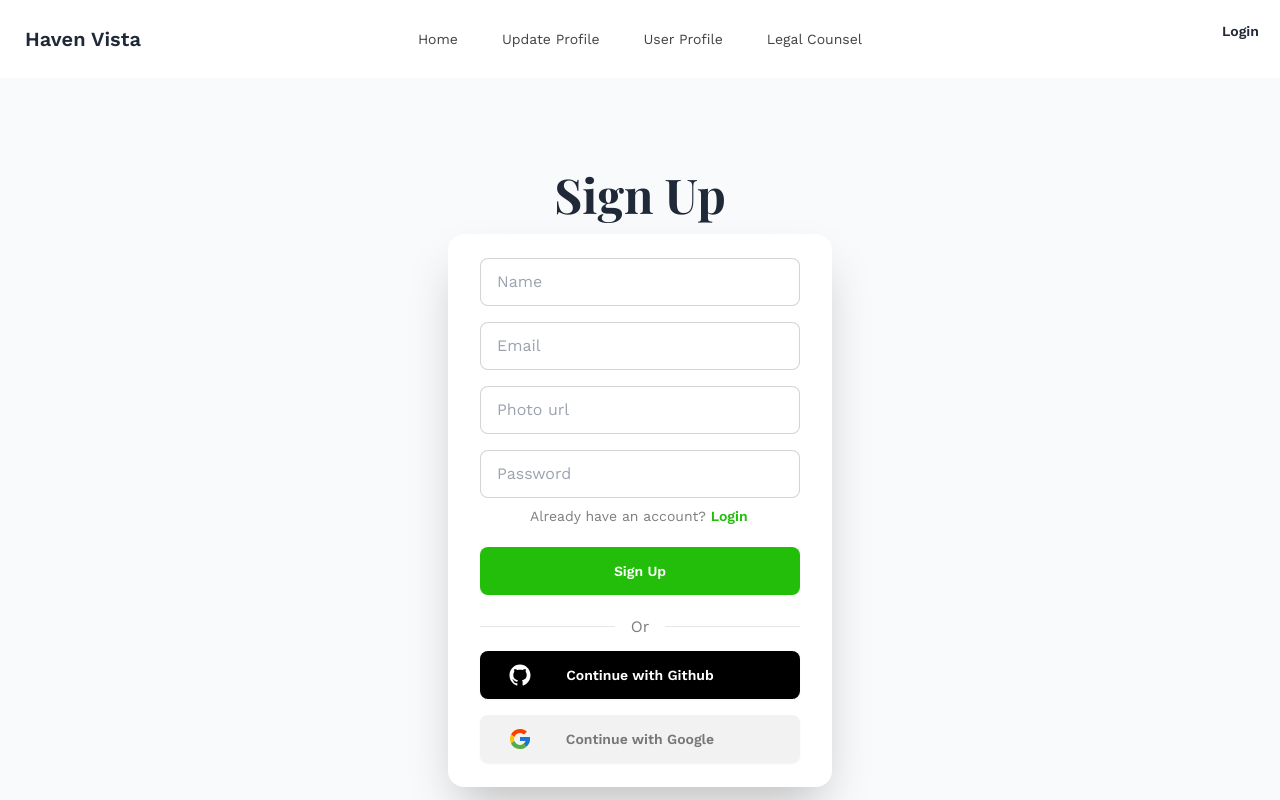
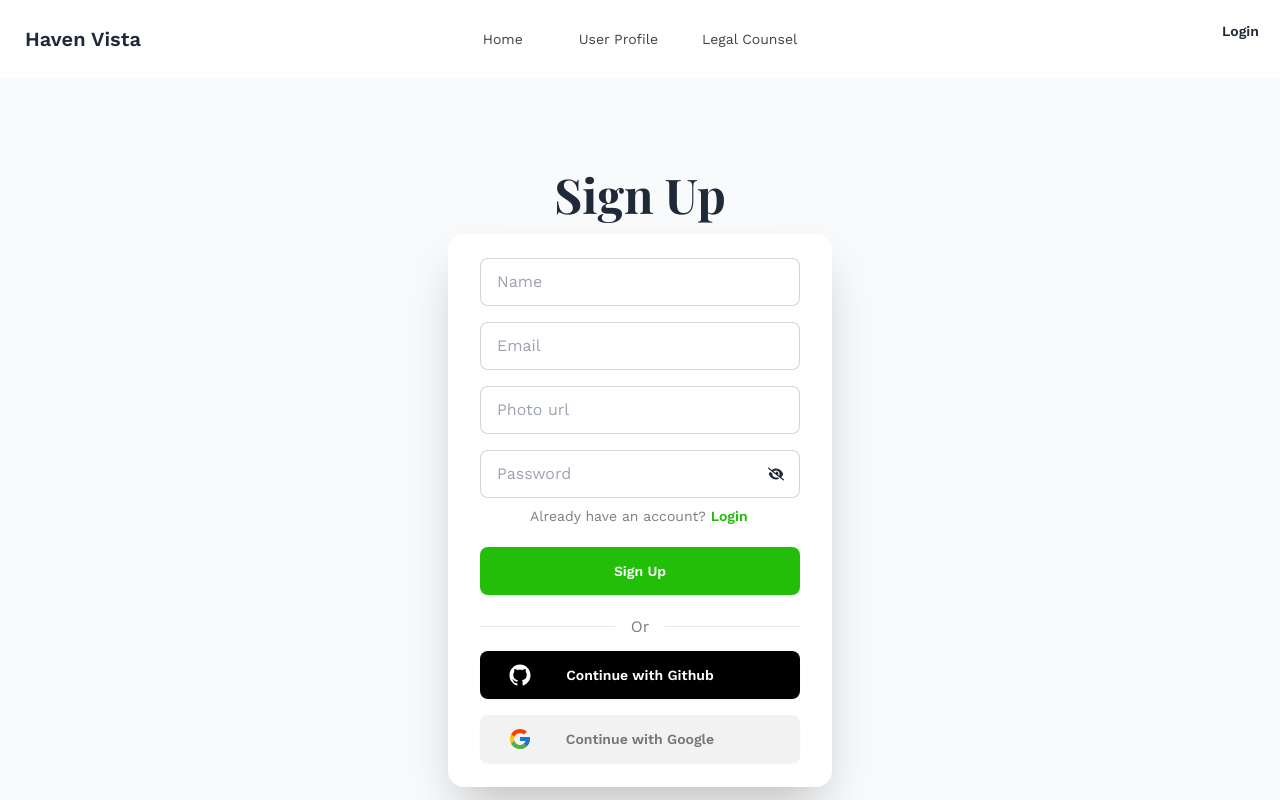
Before and after one commit to mdujjal67/react-haven-vista, a React (Vite) app: page /register in a window 1280 px wide. Shown: the top 800 px of the page. Built offline with nearby package versions, Linux system fonts and the light colour scheme; no server answers; a web font is replaced by a local one.

Commit message:
Implemented hot-react-toast for validation and action

```diff
--- a/package.json
+++ b/package.json
@@ -17,6 +17,7 @@
     "react": "^18.2.0",
     "react-dom": "^18.2.0",
     "react-hook-form": "^7.51.3",
+    "react-hot-toast": "^2.4.1",
     "react-icons": "^5.1.0",
     "react-router-dom": "^6.22.3",
     "sort-by": "^1.2.0",
--- a/src/components/Navbar.jsx
+++ b/src/components/Navbar.jsx
@@ -22,8 +22,11 @@ const Navbar = () => {
                         </div>
                         <ul tabIndex={0} className="menu menu-sm dropdown-content mt-3 z-[1] p-2 shadow bg-base-100 rounded-box w-52">
                             <Link className="bg-gray-100 text-[#131313CC] hover:text-[#23BE0A] p-2 rounded-xl" to='/'>Home</Link>
+
                             <Link className="bg-gray-100 text-[#131313CC] hover:text-[#23BE0A] p-2 rounded-xl my-2" to='/update-profile'>Update Profile</Link>
+
                             <Link className="bg-gray-100 text-[#131313CC] hover:text-[#23BE0A] p-2 rounded-xl mb-2" to='/user-profile'>User Profile</Link>
+
                             <Link className="bg-gray-100 text-[#131313CC] hover:text-[#23BE0A] p-2 rounded-xl mb-2" to='/agents'>Legal Counsel</Link>
                         </ul>
                     </div>
@@ -32,8 +35,14 @@ const Navbar = () => {
                 <div className="navbar-center hidden lg:flex">
                     <ul className="menu menu-horizontal px-1">
                         <NavLink className={({ isActive }) => isActive ? 'isActive menu-item mr-4' : 'menu-item text-[#131313CC] mr-3 color'} to='/'>Home</NavLink>
-                        <NavLink className={({ isActive }) => isActive ? 'isActive menu-item' : 'menu-item text-[#131313CC]'} to='/update-profile'>Update Profile</NavLink>
+
                         <NavLink className={({ isActive }) => isActive ? 'isActive menu-item ml-4' : 'menu-item text-[#131313CC] ml-3'} to='/user-profile'>User Profile</NavLink>
+
+                        {/* protected route: After login the menu item will appear */}
+                        {
+                            user && (<NavLink className={({ isActive }) => isActive ? 'isActive menu-item' : 'menu-item text-[#131313CC]'} to='/update-profile'>Update Profile</NavLink>)
+                        }
+
                         <NavLink className={({ isActive }) => isActive ? 'isActive menu-item ml-4' : 'menu-item text-[#131313CC] ml-3'} to='/legal-counsel'>Legal Counsel</NavLink>
                     </ul>
                 </div>
--- a/src/main.jsx
+++ b/src/main.jsx
@@ -2,16 +2,21 @@ import React from 'react'
 import ReactDOM from 'react-dom/client'
 import './index.css'
 import './App.css'
-import {RouterProvider} from "react-router-dom";
+import { RouterProvider } from "react-router-dom";
 import { router } from './routes/Routes';
 import AuthProvider from './pages/authProvider/AuthProvider';
+import { Toaster } from 'react-hot-toast';
 
 
 ReactDOM.createRoot(document.getElementById('root')).render(
   <React.StrictMode>
 
     <AuthProvider>
-    <RouterProvider router={router} />
+      <RouterProvider router={router} />
+      <Toaster
+        position="top-right"
+        reverseOrder={true}>
+      </Toaster>
     </AuthProvider>
   </React.StrictMode>,
 )
--- a/src/pages/authProvider/AuthProvider.jsx
+++ b/src/pages/authProvider/AuthProvider.jsx
@@ -11,8 +11,6 @@ export const AuthContext = createContext(null)
 // social auth provider
 const googleProvider = new GoogleAuthProvider();
 const gitHubProvider = new GithubAuthProvider();
-
-
 
 const AuthProvider = ({children}) => {
 
@@ -45,8 +43,6 @@ const AuthProvider = ({children}) => {
         setLoading(true)
         return signInWithPopup(auth, gitHubProvider)
     }
-
-
 
 
 
--- a/src/pages/login/Login.jsx
+++ b/src/pages/login/Login.jsx
@@ -1,17 +1,13 @@
 import { Link, useLocation, useNavigate } from "react-router-dom";
 import Navbar from "../../components/Navbar";
 import { FcGoogle } from "react-icons/fc";
-// import { useContext } from "react";
-// import { AuthContext } from "../authProvider/AuthProvider";
 import { useForm } from "react-hook-form";
-// import auth from "../firebase/firebaseConfig";
 import useAuth from "../../hook/useAuth";
-// import auth from "../firebase/firebaseConfig";
 import { IoLogoGithub } from "react-icons/io";
 import { useEffect, useState } from "react";
 import { FaEye } from "react-icons/fa";
 import { FaEyeSlash } from "react-icons/fa6";
-
+import toast from "react-hot-toast";
 
 
 const Login = () => {
@@ -54,10 +50,12 @@ const Login = () => {
                 console.log(result.user)
                 reset();
                 navigate(from)
+                toast.success('Login Successful!');
             })
             .catch((error) => {
                 console.log(error)
                 setLoginError('Wrong Email ID or Password! Please enter correct information.', error)
+                toast.error('Please Enter Correct Information!');
             });
     }
 
@@ -65,7 +63,8 @@ const Login = () => {
     const handleGoogleLogin = () => {
         googleLogin()
             .then(result => console.log(result.user))
-        navigate(from)
+        toast.success('Login Successful!');
+        navigate(from);
     }
 
 
@@ -76,10 +75,9 @@ const Login = () => {
                 console.log(result.user)
                 navigate(from)
             });
-
+        toast.success('Login Successful!');
 
     }
-
 
 
     return (
@@ -103,13 +101,13 @@ const Login = () => {
                             {/* This is for Password field*/}
                             <div className="form-control mt-4">
                                 <input
-                                type={showPassword ?"text" : "password"}
-                                name="password"
-                                placeholder="Password"
-                                className="input input-bordered -mt-1 "
-                                {...register("password", { required: true })} />
+                                    type={showPassword ? "text" : "password"}
+                                    name="password"
+                                    placeholder="Password"
+                                    className="input input-bordered -mt-1 "
+                                    {...register("password", { required: true })} />
                                 <a className="relative" href="#">
-                                    <span className="absolute right-4 -top-8" onClick={()=> setShowPassword(!showPassword)}>
+                                    <span className="absolute right-4 -top-8" onClick={() => setShowPassword(!showPassword)}>
                                         {showPassword ? <FaEye /> : <FaEyeSlash />}
                                     </span>
                                 </a>
@@ -122,7 +120,7 @@ const Login = () => {
                                     }
                                 </div>
                                 <label className="label">
-                                    <a href="#" className="label-text-alt link link-hover">Forgot password?</a>
+                                    <Link to='/forgot-password' className="label-text-alt link link-hover">Forgot password?</Link>
                                 </label>
                                 <label className="">
                                     <p className="text-[14px] w-[220px] mx-auto mt-2 text-[#00000082]">Do not have an account? <Link to='/register' className="hover:link font-semibold text-[14px] text-[#22be0a]">Sign Up</Link>
--- a/src/pages/register/Register.jsx
+++ b/src/pages/register/Register.jsx
@@ -2,13 +2,16 @@ import { Link } from "react-router-dom";
 import Navbar from "../../components/Navbar";
 import { IoLogoGithub } from "react-icons/io";
 import {FcGoogle } from "react-icons/fc";
-// import { useContext } from "react";
-// import { AuthContext } from "../authProvider/AuthProvider";
 import { useForm } from "react-hook-form";
 import useAuth from "../../hook/useAuth";
 import { useEffect, useState } from "react";
+import toast from "react-hot-toast";
+import { FaEye } from "react-icons/fa";
+import { FaEyeSlash } from "react-icons/fa6";
 
 const Register = () => {
+
+    const [showPassword, setShowPassword] = useState(false)
 
     const [registerError, setRegisterError] = useState('')
 
@@ -24,16 +27,19 @@ const Register = () => {
 
         if (!/(?=.*[a-z])(?=.*[A-Z]).{6,}/.test(password)) {
             setRegisterError('Password must be at least 6 characters long and contain at least one uppercase letter and one lowercase letter');
+            toast.error('Please provide valid password!');
             return;
+
         }
         createUser(email, password)
         .then(result => {
             console.log(result)
+            toast.success('User Registered Successfully!');
             reset();
         })
         .catch((error) => {
             console.log(error)
-            // password validation with the 'useForm' hook from 'react-hook-form'.
+            return toast.error('This User Already Exists!');
         });
 
       }
@@ -91,8 +97,17 @@ const Register = () => {
 
                             {/* This is for Password field*/}
                             <div className="form-control">
-                                <input type="password" name="password" placeholder="Password" className="input input-bordered -mt-1"
+                                <input
+                                type={showPassword ?"text" : "password"}
+                                name="password"
+                                placeholder="Password"
+                                className="input input-bordered -mt-1"
                                 {...register("password", { required: true })} />
+                                <a className="relative" href="#">
+                                    <span className="absolute right-4 -top-8" onClick={()=> setShowPassword(!showPassword)}>
+                                        {showPassword ? <FaEye /> : <FaEyeSlash />}
+                                    </span>
+                                </a>
                                 {errors.password && <span className="text-red-500 text-[14px]">This field is required</span>}
                                 {/* input field error show */}
                                 <div>
--- a/src/pages/update-profile/UpdateProfile.jsx
+++ b/src/pages/update-profile/UpdateProfile.jsx
@@ -20,8 +20,7 @@ const UpdateProfile = () => {
     // Function to handle form submission
     const handleSubmit = (event) => {
         event.preventDefault();
-        // Update user profile with new data
-        // You can call your update profile function here
+
     };
 
     return (
```
Also changed, not shown: 1 other file (tests, documents, lock files or other folders).
